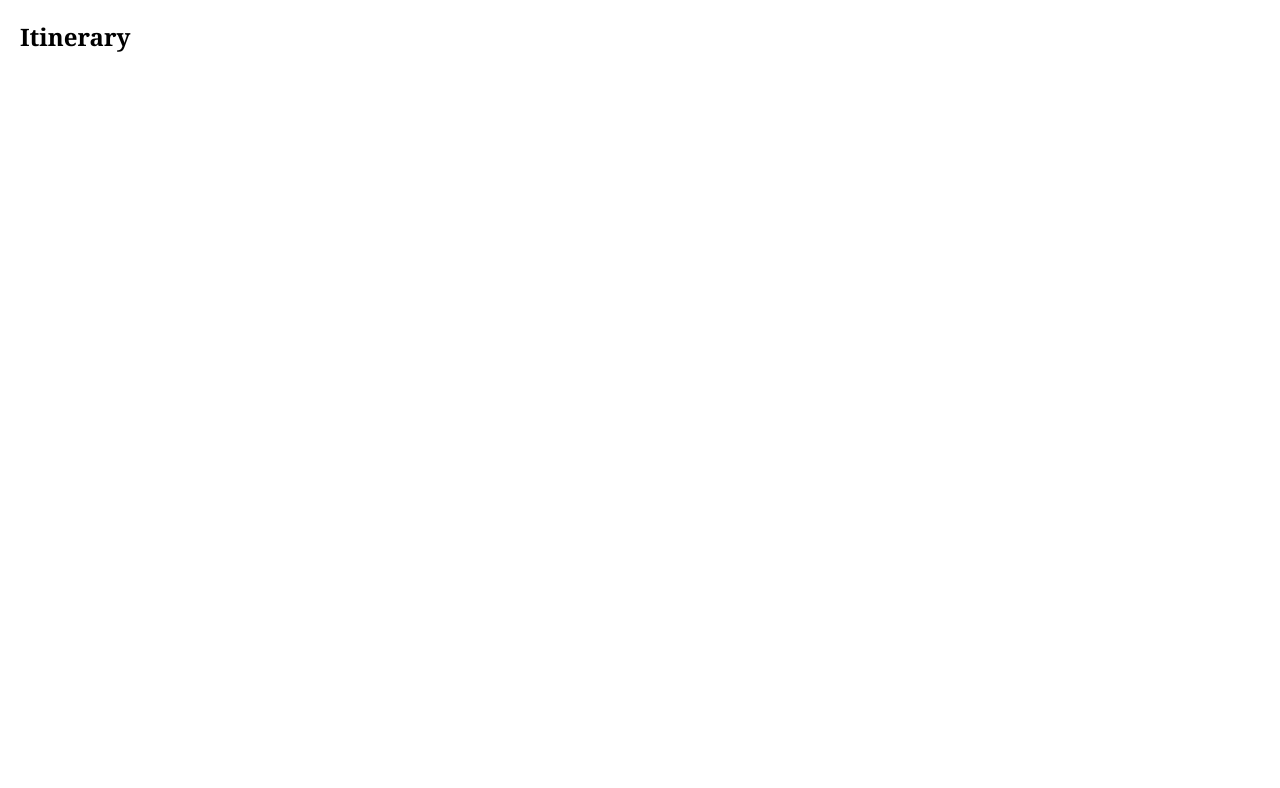
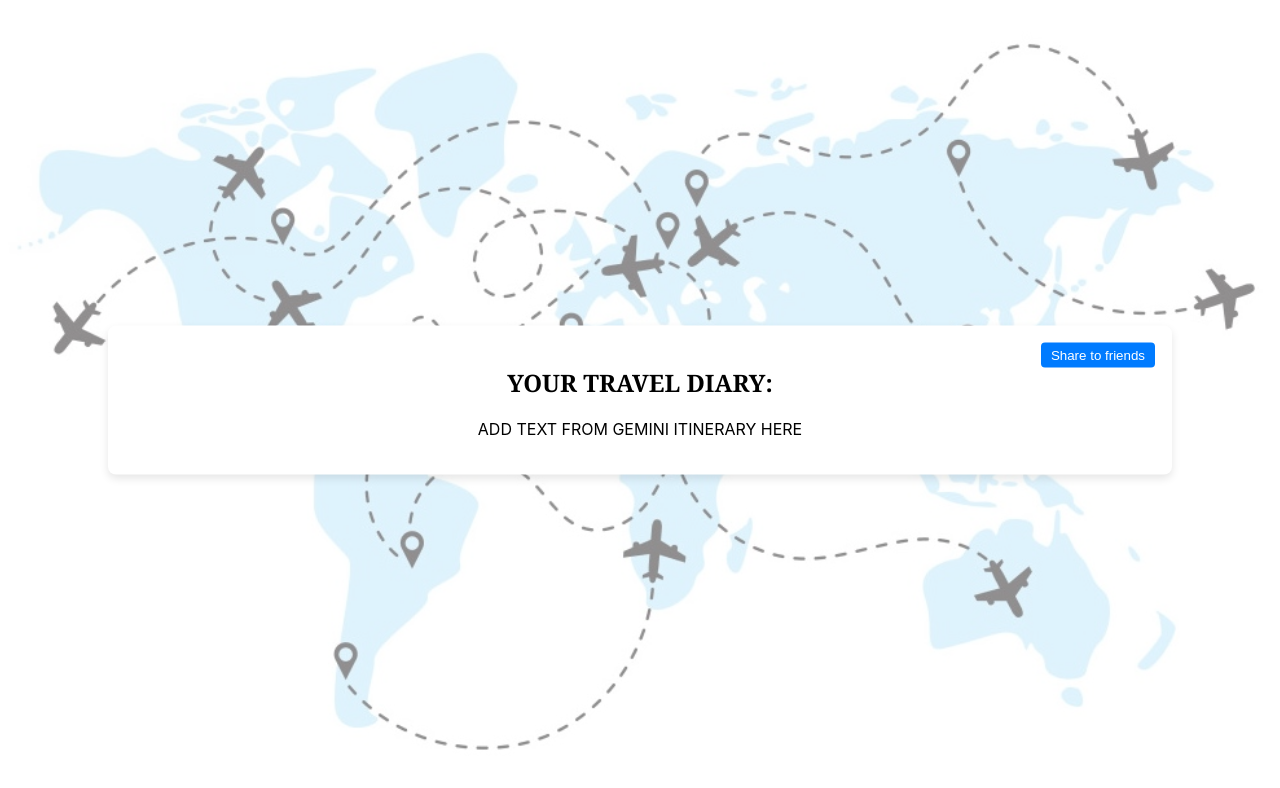
Before and after one commit to llennemann/LAHacks24Frontend, a React (Create React App) app in the folder my-app/: page /itinerary in a window 1280 px wide. Shown: the top 788 px of the page. Built offline with nearby package versions, Linux system fonts and the light colour scheme.

Commit message:
itinerary changes

```diff
--- a/my-app/src/App.css
+++ b/my-app/src/App.css
@@ -261,3 +261,50 @@ h1, h2, h3 {
   display: flex;
   flex-direction: row;
 }
+
+.itinerary-page {
+  position: relative;
+  width: 100%;
+  height: 100vh;
+  overflow: hidden; /* Ensures no overflow from pseudo-element */
+}
+
+.itinerary-page::before {
+  content: "";
+  position: absolute;
+  top: 0;
+  left: 0;
+  width: 100%;
+  height: 100%;
+  background: url('/public/logoroam.jpg') no-repeat center center fixed;
+  background-size: cover;
+  opacity: 0.5; /* Adjust the background opacity without affecting content */
+  z-index: -1; /* Places the background behind the content */
+}
+
+.content-box {
+  position: relative;
+  top: 50%;
+  left: 50%;
+  transform: translate(-50%, -50%);
+  width: 80%; /* Adjust based on your design preference */
+  padding: 20px;
+  background-color: white;
+  border-radius: 8px;
+  box-shadow: 0 4px 8px rgba(0,0,0,0.1);
+  text-align: center; /* Centers the text inside the box */
+  z-index: 1; /* Ensure it's above the background */
+}
+
+.share-button {
+  position: absolute;
+  top: 10px;
+  right: 10px; /* Positioning the button at the top-right corner of the content-box */
+  padding: 5px 10px;
+  background-color: #007BFF; /* A blue background for visibility */
+  color: white;
+  border: none;
+  border-radius: 4px;
+  cursor: pointer;
+  outline: none; /* Remove default focus outline */
+}
--- a/my-app/src/components/Food.js
+++ b/my-app/src/components/Food.js
@@ -63,7 +63,7 @@ function Food() {
             </div>):
             (<div id='rec-list'>
                 {content.map((place, index) => (
-                    <div key={index} className="rec" onClick={(event)=>{makeSelection([...select,place]);document.getElementsByClassName('rec')[index].style.backgroundColor="#B8F8FE";}}>
+                    <div key={index} className="rec" onClick={(event)=>{makeSelection([...select,place]);document.getElementsByClassName('rec')[index].style.backgroundColor="";}}>
                         {place.place_name}
                         <br></br>
                         Hours: {place.hours}
--- a/my-app/src/components/pages/itinerary.js
+++ b/my-app/src/components/pages/itinerary.js
@@ -1,8 +1,15 @@
-function itinerary () {
-    return(
-        <div className="schedule-page">
-            <h2>Itinerary</h2>
+import React from 'react';
+
+function Itinerary() {
+    return (
+        <div className="itinerary-page">
+            <div className="content-box">
+                <h2>YOUR TRAVEL DIARY:</h2>
+                <p>ADD TEXT FROM GEMINI ITINERARY HERE</p>
+                <button className="share-button">Share to friends</button>
+            </div>
         </div>
-    )
+    );
 }
-export default itinerary;
+
+export default Itinerary;
```
